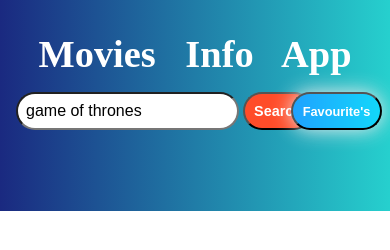
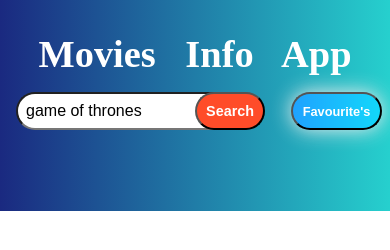
Before and after one commit to Anurag-Basu/Movies-OMDB, a plain HTML site: page index.html in a window 390 px wide. Drawn offline with Linux system fonts and the light colour scheme.

Commit message:
change css for mobile devices

```diff
--- a/style.css
+++ b/style.css
@@ -331,7 +331,7 @@
     }
 
     #submit{
-        margin-left: 1.5rem;
+        margin-left: -1.5rem;
         font-size: .9rem;
     }
 
```
